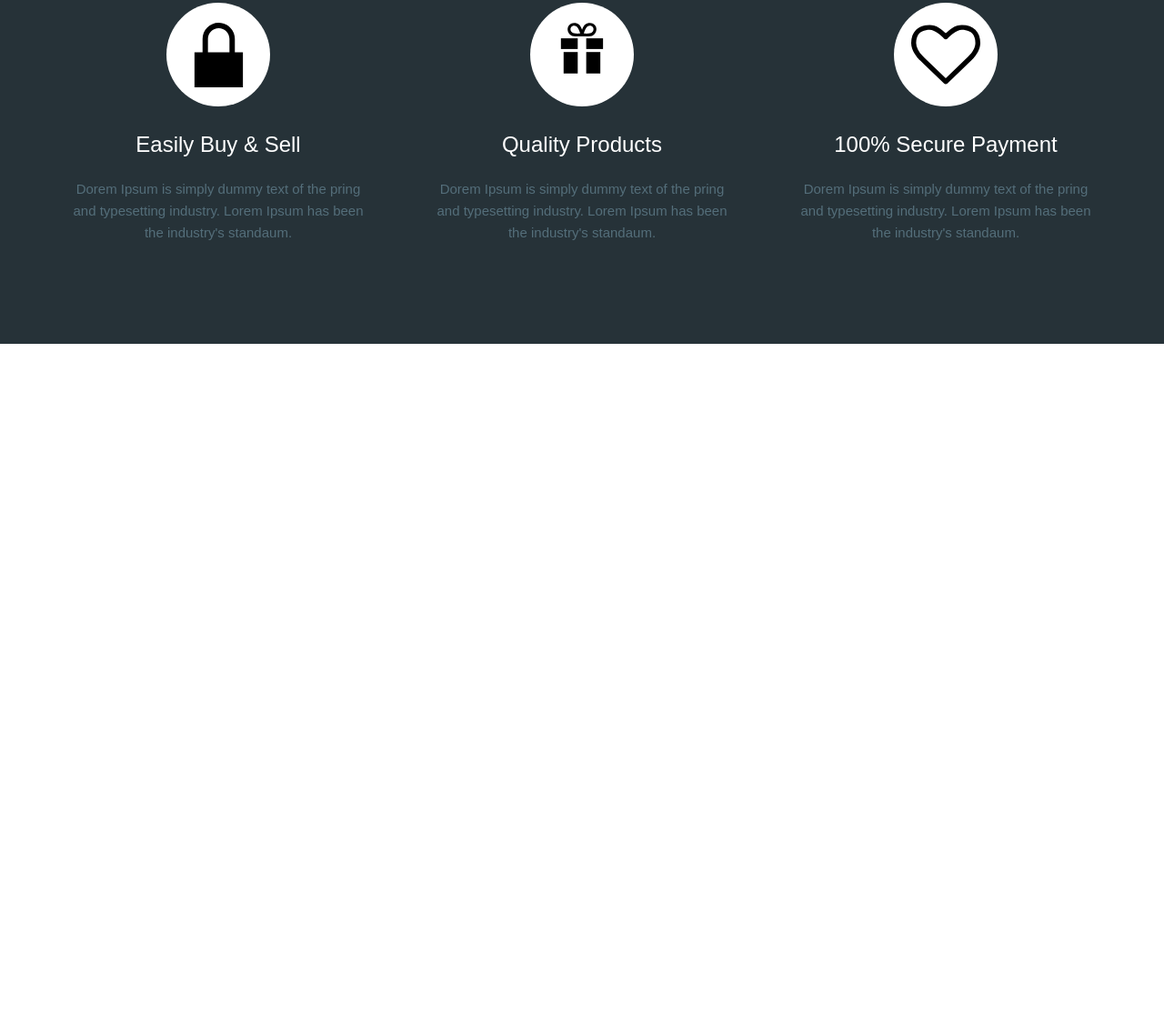
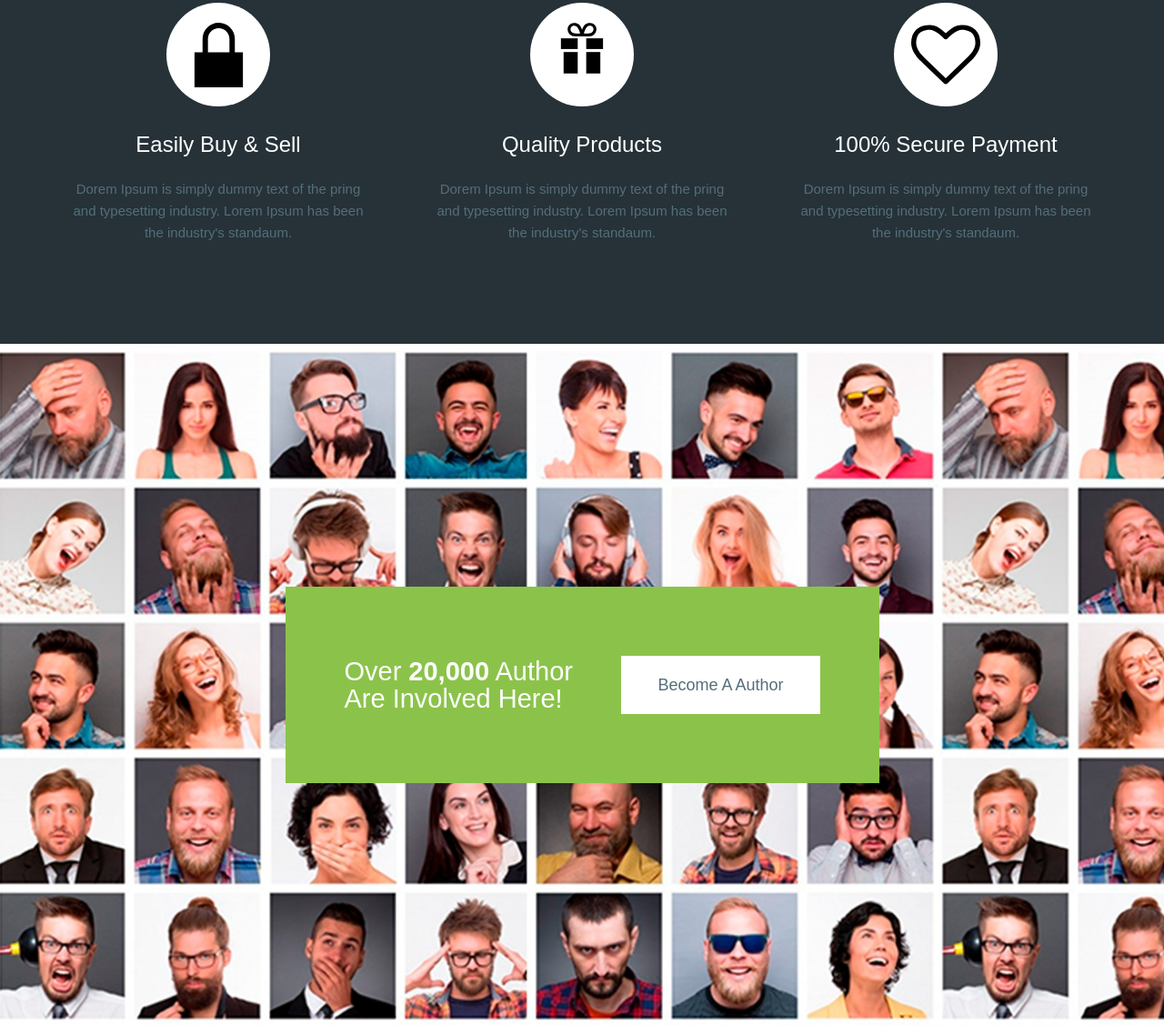
Before and after one commit to t1nzy/moderno, a website: page app/index.html in a window 1280 px wide. Shown: the part 3105-4233 px from the top of the page at 91% size. Before the commit the page ends 3483 px from the top, so only its background shows below. Drawn offline with nearby package versions, Linux system fonts and the light colour scheme; files that its build step writes are made by us from their sources.

Commit message:
added section author

```diff
--- a/app/index.html
+++ b/app/index.html
@@ -414,7 +414,6 @@
                 </g>
                 <rect x="58.3" y="57.5" width="27.7" height="42.1" />
                 <rect x="58.3" y="30.6" width="33" height="21" />
-
               </svg>
             </div>
             <div class="advantages__item-title">Quality Products</div>
@@ -428,11 +427,22 @@
               <?xml version="1.0" encoding="iso-8859-1"?>
               <!-- Generator: Adobe Illustrator 16.0.0, SVG Export Plug-In . SVG Version: 6.00 Build 0)  -->
               <!DOCTYPE svg PUBLIC "-//W3C//DTD SVG 1.1//EN" "http://www.w3.org/Graphics/SVG/1.1/DTD/svg11.dtd">
-              <svg version="1.1" id="Capa_1" xmlns="http://www.w3.org/2000/svg" xmlns:xlink="http://www.w3.org/1999/xlink" x="0px" y="0px"
-                 width="511.626px" height="511.626px" viewBox="0 0 511.626 511.626" style="enable-background:new 0 0 511.626 511.626;"
-                 xml:space="preserve">
-              <g>
-                <path d="M475.366,71.949c-24.175-23.606-57.575-35.404-100.215-35.404c-11.8,0-23.843,2.046-36.117,6.136
+              <svg
+                version="1.1"
+                id="Capa_1"
+                xmlns="http://www.w3.org/2000/svg"
+                xmlns:xlink="http://www.w3.org/1999/xlink"
+                x="0px"
+                y="0px"
+                width="511.626px"
+                height="511.626px"
+                viewBox="0 0 511.626 511.626"
+                style="enable-background: new 0 0 511.626 511.626"
+                xml:space="preserve"
+              >
+                <g>
+                  <path
+                    d="M475.366,71.949c-24.175-23.606-57.575-35.404-100.215-35.404c-11.8,0-23.843,2.046-36.117,6.136
                   c-12.279,4.093-23.702,9.615-34.256,16.562c-10.568,6.945-19.65,13.467-27.269,19.556c-7.61,6.091-14.845,12.564-21.696,19.414
                   c-6.854-6.85-14.087-13.323-21.698-19.414c-7.616-6.089-16.702-12.607-27.268-19.556c-10.564-6.95-21.985-12.468-34.261-16.562
                   c-12.275-4.089-24.316-6.136-36.116-6.136c-42.637,0-76.039,11.801-100.211,35.404C12.087,95.55,0,128.286,0,170.16
@@ -447,40 +457,10 @@
                   c4.568-5.33,10.28-11.182,17.131-17.559c6.852-6.374,15.085-13.222,24.694-20.557c9.613-7.327,20.129-13.418,31.553-18.271
                   c11.416-4.854,22.08-7.279,31.977-7.279s19.219,0.761,27.977,2.281c8.757,1.521,17.702,4.473,26.84,8.85
                   c9.137,4.38,16.892,10.042,23.267,16.988c6.376,6.947,11.612,16.324,15.705,28.124c4.086,11.798,6.132,25.409,6.132,40.824
-                  C475.078,202.133,457.19,236.016,421.405,271.795z"/>
-              </g>
-              <g>
-              </g>
-              <g>
-              </g>
-              <g>
-              </g>
-              <g>
-              </g>
-              <g>
-              </g>
-              <g>
-              </g>
-              <g>
-              </g>
-              <g>
-              </g>
-              <g>
-              </g>
-              <g>
-              </g>
-              <g>
-              </g>
-              <g>
-              </g>
-              <g>
-              </g>
-              <g>
-              </g>
-              <g>
-              </g>
+                  C475.078,202.133,457.19,236.016,421.405,271.795z"
+                  />
+                </g>
               </svg>
-
             </div>
             <div class="advantages__item-title">100% Secure Payment</div>
             <div class="advantages__item-text">
@@ -492,6 +472,15 @@
       </div>
     </section>
 
+    <section class="author" style="background-image: url(images/author-bg.jpg)">
+      <div class="author__box">
+        <div class="author__title">
+          Over <span>20,000</span> Author Are Involved Here!
+        </div>
+        <a href="#" class="author__link">Become A Author</a>
+      </div>
+    </section>
+
     <script src="https://ajax.googleapis.com/ajax/libs/jquery/3.5.1/jquery.min.js"></script>
     <script src="js/libs.min.js"></script>
     <script src="js/main.js"></script>
--- a/app/js/main.js
+++ b/app/js/main.js
@@ -12,7 +12,7 @@ $(function () {
   $('.product-slider__inner').slick({
     dots: true,
     arrows: false,
-    slidesToShow:4,
+    slidesToShow:2,
     slidesToScroll:4
   });
 });
--- a/app/scss/style.scss
+++ b/app/scss/style.scss
@@ -259,16 +259,13 @@
   padding: 0 15px;
 
   &:hover {
-    .advantages__item-images
-    {
+    .advantages__item-images {
       background-color: $green;
     }
-    .advantages__item-title
-     {
+    .advantages__item-title {
       color: $green;
     }
-    .advantages__item-images
-     {
+    .advantages__item-images {
       svg {
         fill: #fff;
       }
@@ -297,7 +294,6 @@
   &-text {
     font-size: 15px;
   }
-
 }
 .icosvg-2 {
   svg {
@@ -307,9 +303,51 @@
 }
 .icosvg-3 {
   svg {
-  /* Style for "heart" */
     width: 86px;
     height: 76px;
   }
 }
 //end advantages
+
+//start author
+
+.author {
+  background-image: url(../images/author-bg.jpg);
+  background-size: cover;
+  background-position: center;
+  background-repeat: no-repeat;
+  min-height: 750px;
+  display: flex;
+  justify-content: center;
+  align-items: center;
+
+
+  &__box {
+     width: 100%;
+    max-width: 653px;
+    min-height: 216px;
+    display: flex;
+    align-items: center;
+    justify-content: center;
+    background-color: $green;
+  }
+  &__title {
+color: #ffffff;
+max-width: 260px;
+font-size: 29px;
+line-height: 30px;
+margin-right: 45px;
+
+span{
+  @include f700;
+}
+  }
+  &__link {
+    font-size: 18px;
+    line-height: 36px;
+    padding: 14px 40px;
+    background-color: #ffffff;
+  }
+}
+
+//end author
```
Also changed, not shown: app/images/author-bg.jpg (added), app/images/slider-1.jpg (deleted). Lines whose indentation alone changed are shown as unchanged.
